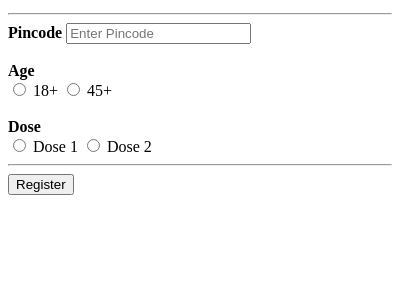
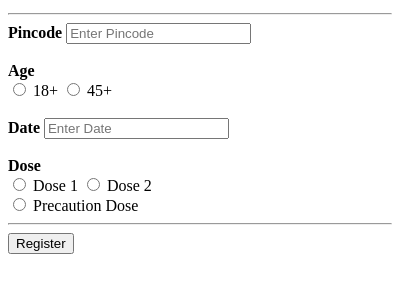
Before and after one commit to tanvikansal/cowinSlotChromeExtension, a browser extension: page src/popup.html in a window 400 px wide. Shown: the part 172-464 px from the top of the page. Drawn offline with Linux system fonts and the light colour scheme.

Commit message:
Update popup.html

```diff
--- a/src/popup.html
+++ b/src/popup.html
@@ -22,12 +22,19 @@
         <label for="age45">45+</label><br>
         <br>
 
+        <label for="date"><b>Date</b></label>
+        <input type="text" placeholder="Enter Date" name="date" id="date" required>
+        <br>
+        <br>
+
         <b>Dose</b>
         <br>
         <input type="radio" id="dose1" name="dose" value="dose1" required>
         <label for="dose1">Dose 1</label>
         <input type="radio" id="dose2" name="dose" value="dose2">
         <label for="dose2">Dose 2</label><br>
+        <input type="radio" id="precaution" name="dose" value="precaution_dose">
+        <label for="precaution">Precaution Dose</label><br>
 
         <hr>
         <button type="submit" class="registerbtn", id="register">Register</button>
```
